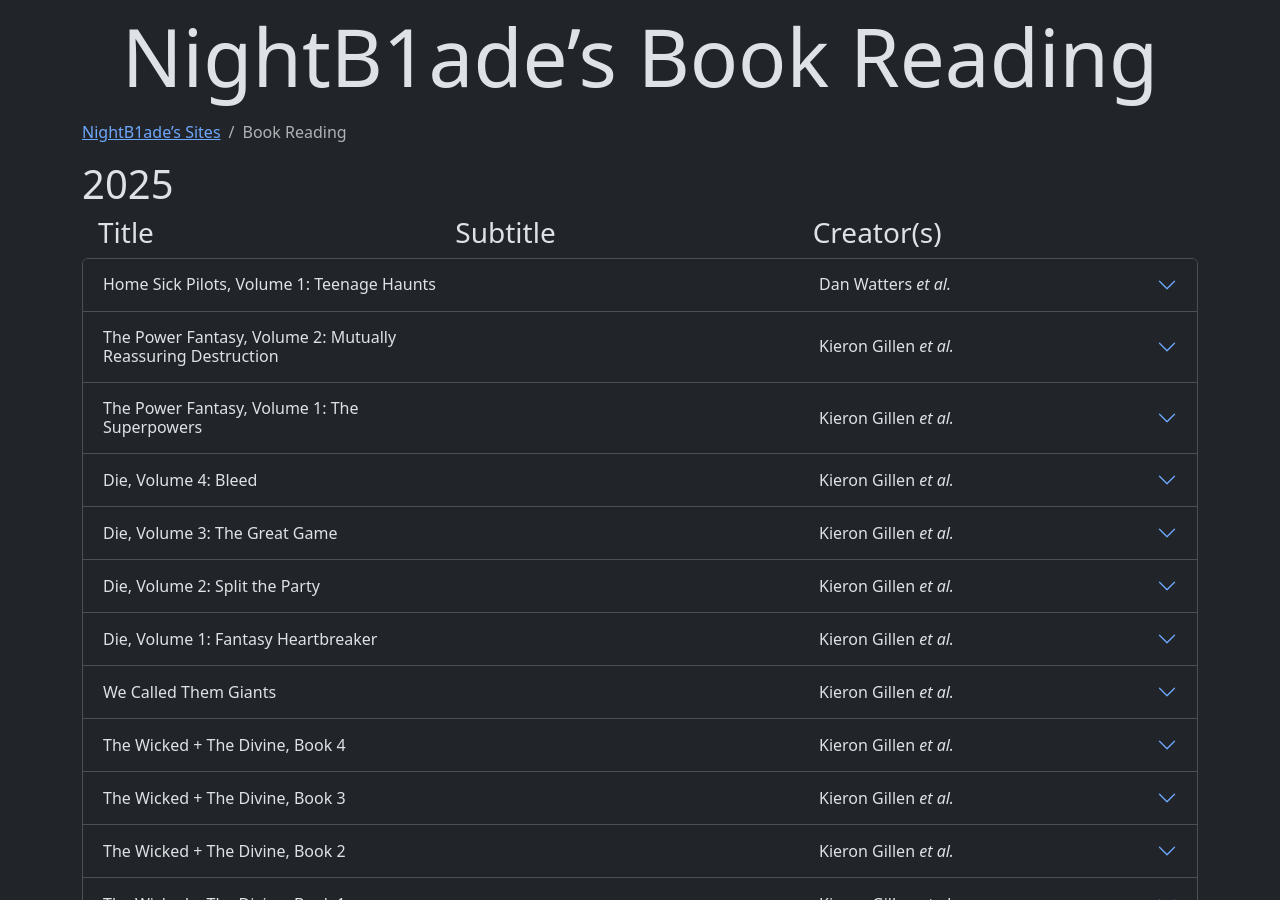
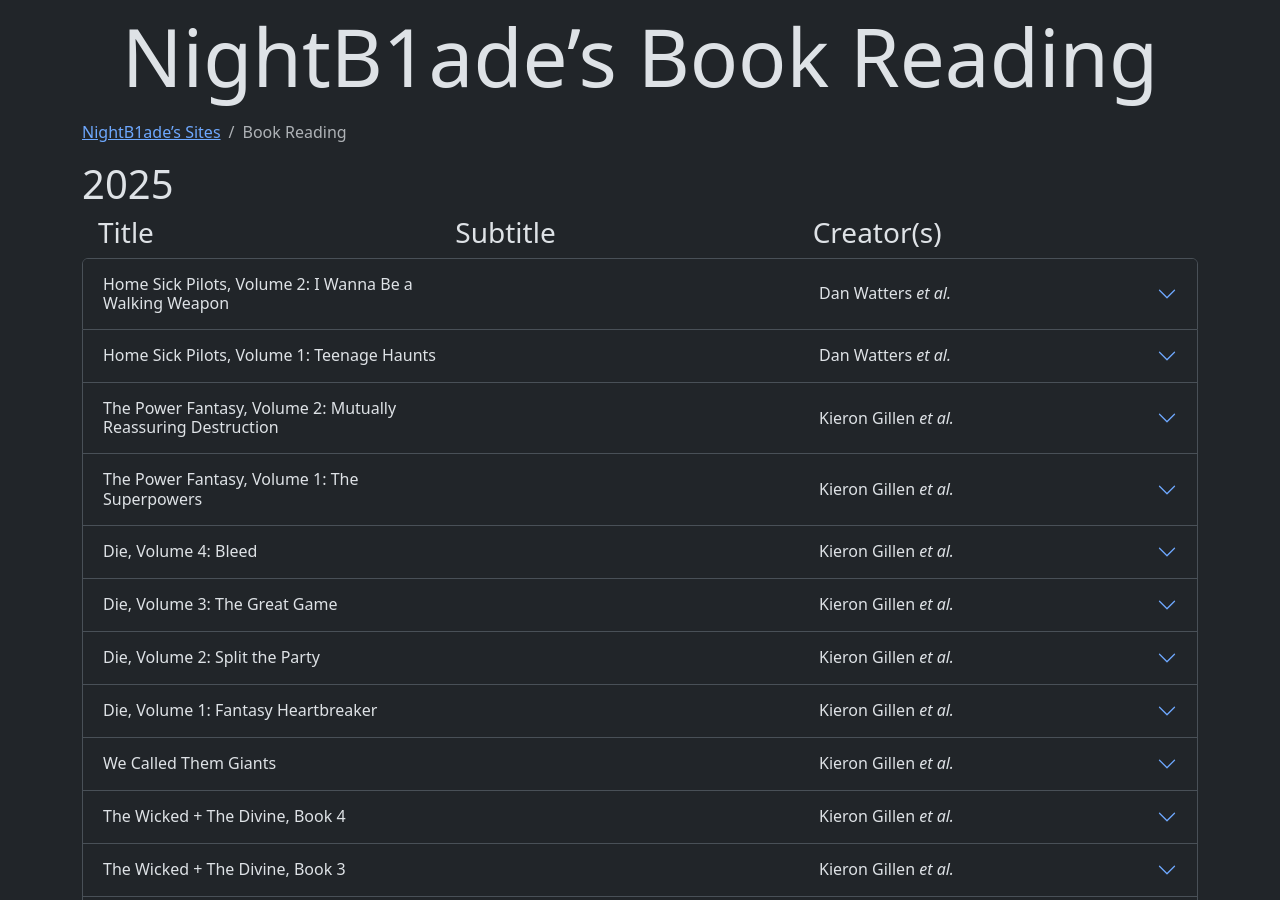
Before and after one commit to NightB1ade/BookReading, a Jekyll site: the page built from index.html, in a window 1280 px wide and 900 px high. Built offline with Jekyll 4.4.1, drawn with Linux system fonts in a browser that asks for light colours.

Commit message:
Home Sick Pilots, Volume 2: I Wanna Be a Walking Weapon: Add

```diff
--- a/_data/ReadingList.json
+++ b/_data/ReadingList.json
@@ -3091,4 +3091,30 @@
 			}
 		]
 	}
+	, {
+		"title": "Home Sick Pilots, Volume 2: I Wanna Be a Walking Weapon"
+		, "creators": [
+			"Dan Watters"
+			, "Caspar Wijngaard"
+			, "Aditya Bidikar"
+			, "Tom Muller"
+		]
+		, "numPages": 132
+		, "notes": [
+			"Cambridgeshire Libraries"
+		]
+		, "isbns": [{
+			"isbn": "9781534320529"
+			, "description": "eBook"
+		}]
+		, "progress": [{
+				"date": "2025-11-01"
+				, "page": 97
+			}
+			, {
+				"date": "2025-11-02"
+				, "page": 132
+			}
+		]
+	}
 ]
```
